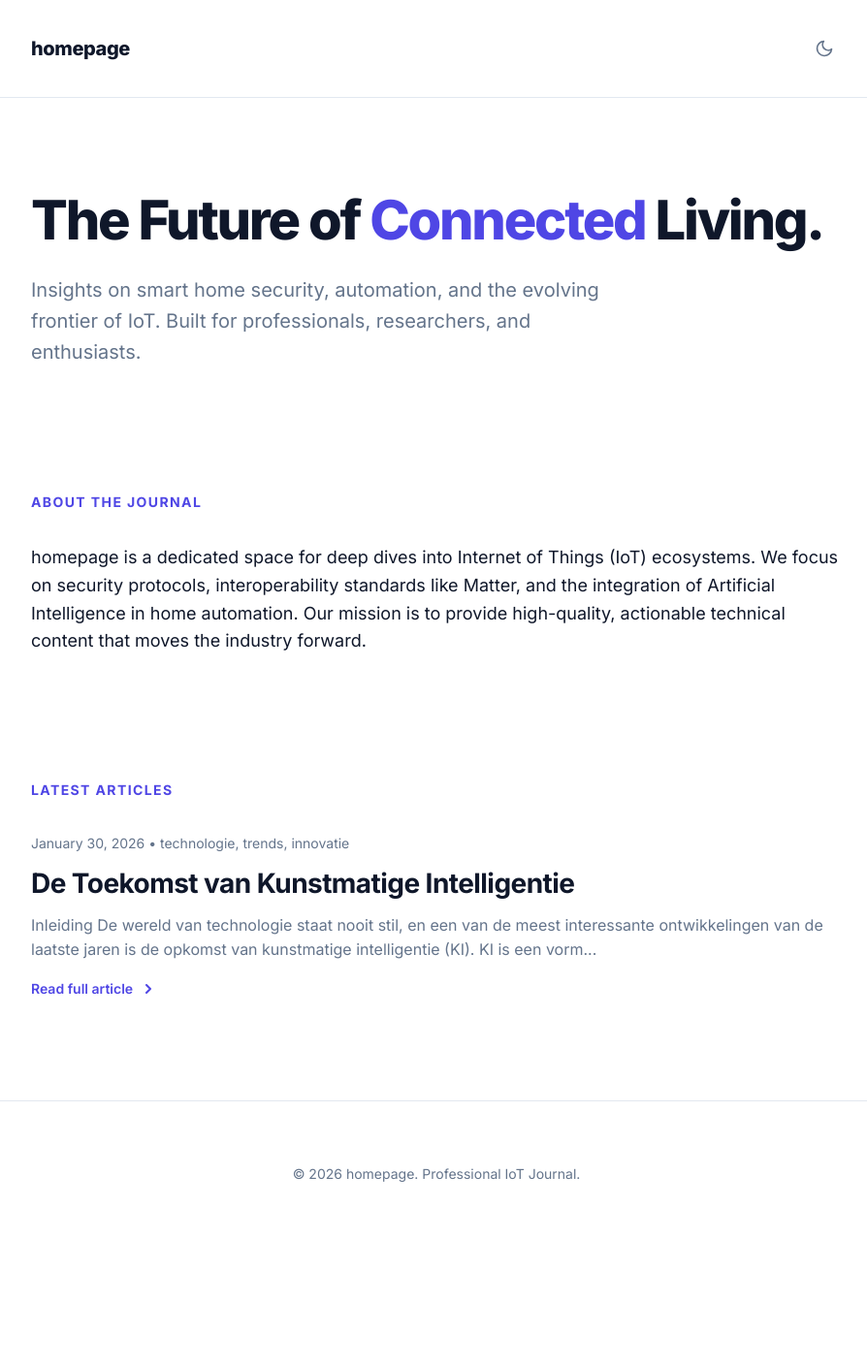
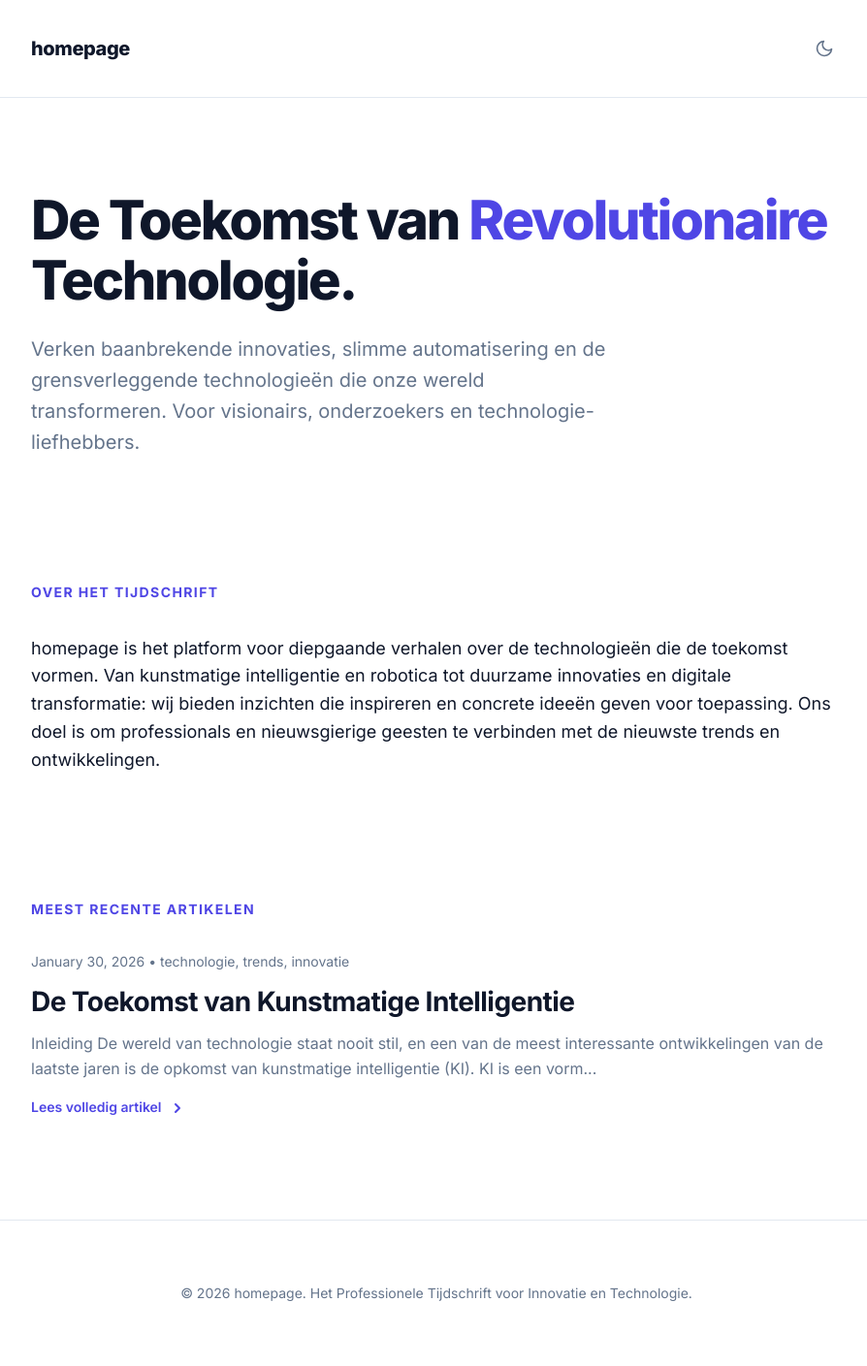
Before and after one commit to Zayeen/homepage, a Jekyll site: the page built from index.html, in a window 1280 px wide. Shown: the whole page at 97% size, without its empty margins (190-1084 px from the left). Built offline with Jekyll 4.4.1, drawn with Linux system fonts in a browser that asks for light colours; before the commit the page ends 1287 px from its top, so only the background shows below that.

Commit message:
Translate homepage content to Dutch

```diff
--- a/_data/homepage.yml
+++ b/_data/homepage.yml
@@ -1,14 +1,14 @@
 hero:
-  title: "The Future of <span style=\"color: var(--accent);\">Connected</span> Living."
-  description: "Insights on smart home security, automation, and the evolving frontier of IoT. Built for professionals, researchers, and enthusiasts."
+  title: "De Toekomst van <span style=\"color: var(--accent);\">Revolutionaire</span> Technologie."
+  description: "Verken baanbrekende innovaties, slimme automatisering en de grensverleggende technologieën die onze wereld transformeren. Voor visionairs, onderzoekers en technologie-liefhebbers."
 
 about:
-  title: "About the Journal"
-  content: "homepage is a dedicated space for deep dives into Internet of Things (IoT) ecosystems. We focus on security protocols, interoperability standards like Matter, and the integration of Artificial Intelligence in home automation. Our mission is to provide high-quality, actionable technical content that moves the industry forward."
+  title: "Over het Tijdschrift"
+  content: "homepage is het platform voor diepgaande verhalen over de technologieën die de toekomst vormen. Van kunstmatige intelligentie en robotica tot duurzame innovaties en digitale transformatie: wij bieden inzichten die inspireren en concrete ideeën geven voor toepassing. Ons doel is om professionals en nieuwsgierige geesten te verbinden met de nieuwste trends en ontwikkelingen."
 
 articles:
-  title: "Latest Articles"
-  read_more: "Read full article"
+  title: "Meest Recente Artikelen"
+  read_more: "Lees volledig artikel"
 
 footer:
-  copyright_text: "homepage. Professional IoT Journal."
+  copyright_text: "homepage. Het Professionele Tijdschrift voor Innovatie en Technologie."
```
